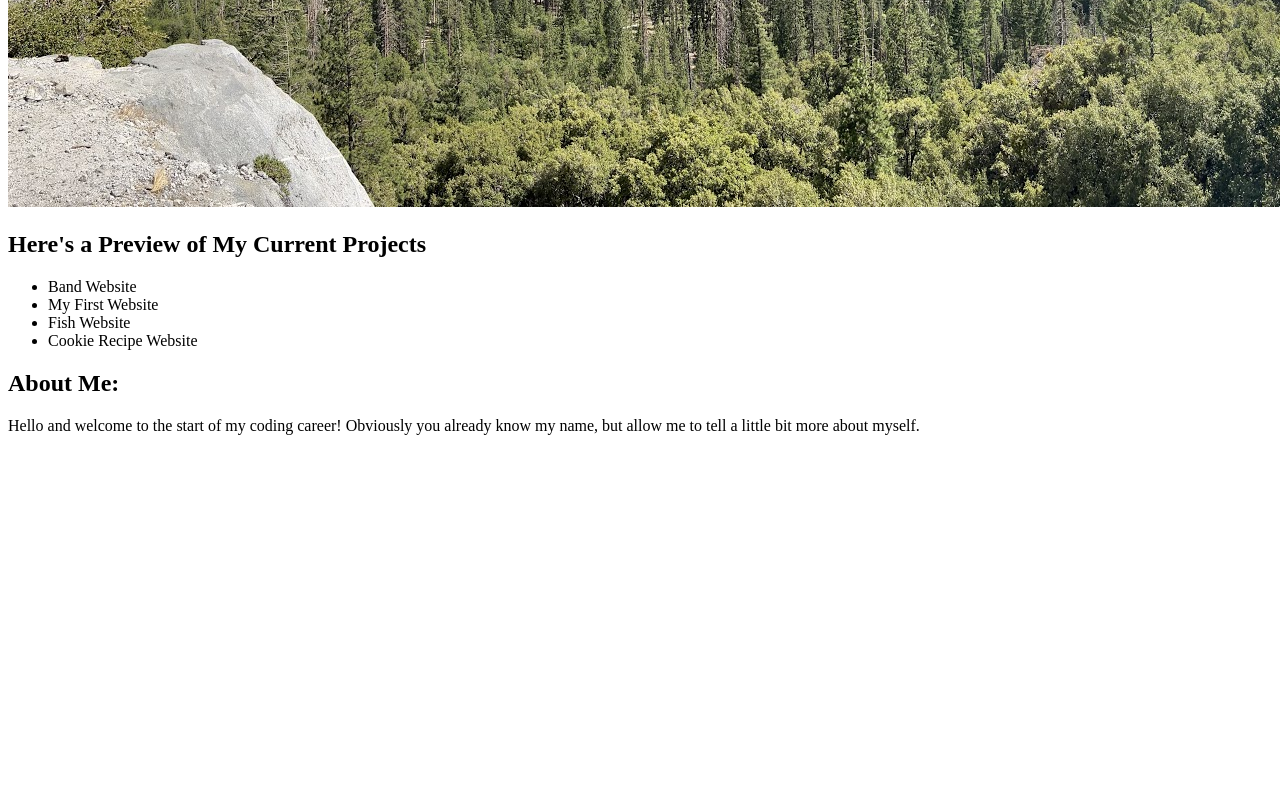
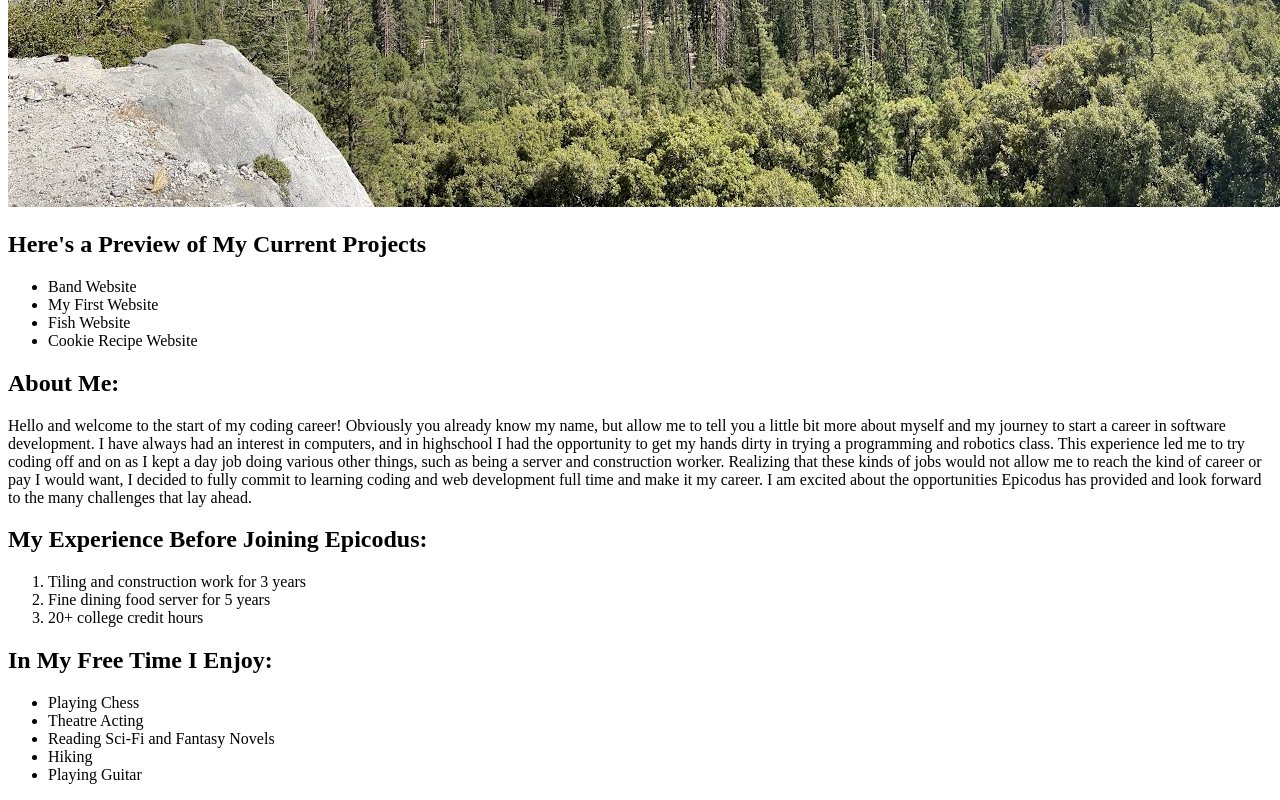
Before and after one commit to Zookerman3/Portfolio-Landing-Page, a plain HTML site: page index.html in a window 1280 px wide. Shown: the part 647-1447 px from the top of the page. Before the commit the page ends 1098 px from the top, so only its background shows below. Drawn offline with Linux system fonts and the light colour scheme.

```diff
--- a/index.html
+++ b/index.html
@@ -18,6 +18,20 @@
             <li>Cookie Recipe Website</li>
         </ul>
     <h2>About Me:</h2>
-    <p>Hello and welcome to the start of my coding career! Obviously you already know my name, but allow me to tell a little bit more about myself.</p>
+        <p>Hello and welcome to the start of my coding career! Obviously you already know my name, but allow me to tell you a little bit more about myself and my journey to start a career in software development. I have always had an interest in computers, and in highschool I had the opportunity to get my hands dirty in trying a programming and robotics class. This experience led me to try coding off and on as I kept a day job doing various other things, such as being a server and construction worker. Realizing that these kinds of jobs would not allow me to reach the kind of career or pay I would want, I decided to fully commit to learning coding and web development full time and make it my career. I am excited about the opportunities Epicodus has provided and look forward to the many challenges that lay ahead.</p>
+    <h2>My Experience Before Joining Epicodus:</h2>
+        <ol>
+            <li>Tiling and construction work for 3 years</li>
+            <li>Fine dining food server for 5 years</li>
+            <li>20+ college credit hours</li>
+        </ol>
+    <h2>In My Free Time I Enjoy:</h2>
+        <ul>
+            <li>Playing Chess</li>
+            <li>Theatre Acting</li>
+            <li>Reading Sci-Fi and Fantasy Novels</li>
+            <li>Hiking</li>
+            <li>Playing Guitar</li>
+        </ul>
 </body>
 </html>
```
Lines whose indentation alone changed are shown as unchanged.
